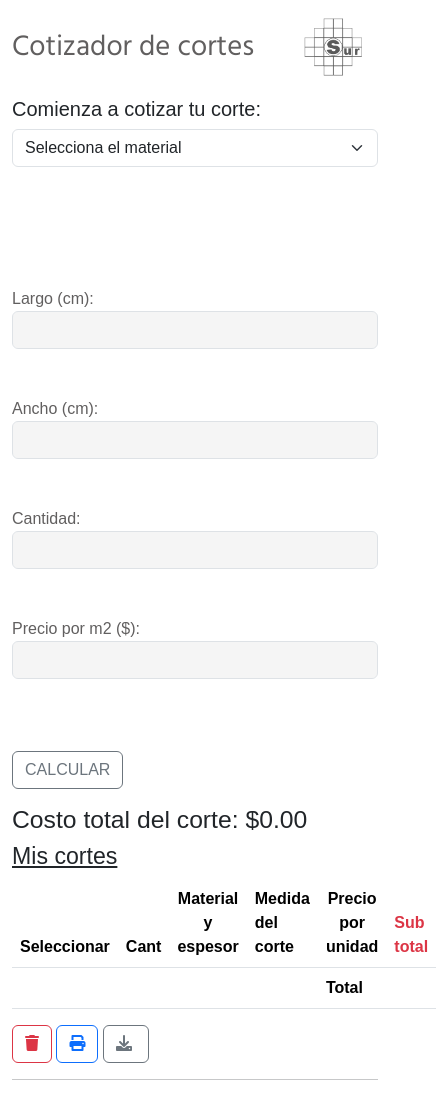
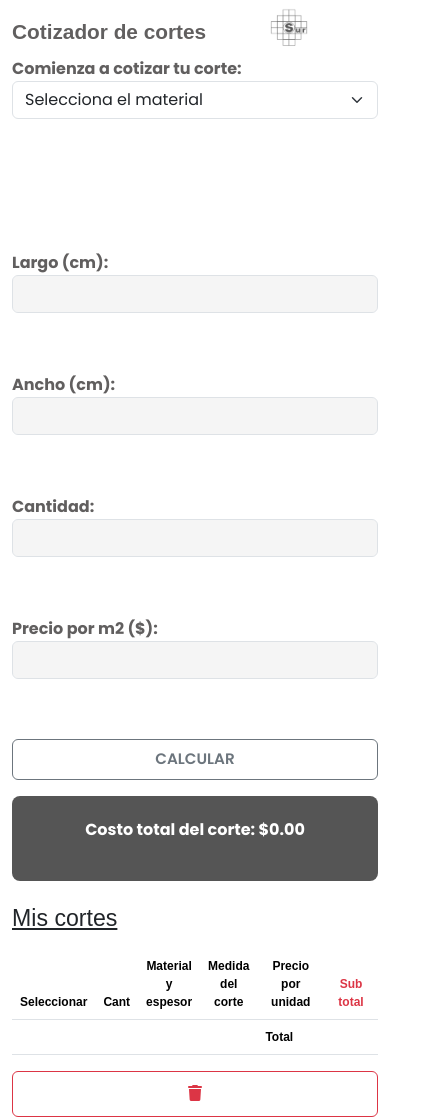
Before and after one commit to Maturojo/CotizadordeCortes, a plain HTML site: page index.html in a window 390 px wide. Shown: the top 1119 px of the page, 436 px wide, since content can reach past the window. Before the commit the page ends 1096 px from the top, so only its background shows below. Drawn offline with nearby package versions, Linux system fonts and the light colour scheme.

Commit message:
sigo agregando estilos

```diff
--- a/index.html
+++ b/index.html
@@ -10,7 +10,8 @@
     <link href="https://cdn.jsdelivr.net/npm/bootstrap@5.3.3/dist/css/bootstrap.min.css" rel="stylesheet" integrity="sha384-QWTKZyjpPEjISv5WaRU9OFeRpok6YctnYmDr5pNlyT2bRjXh0JMhjY6hW+ALEwIH" crossorigin="anonymous">
     <script src="https://cdn.jsdelivr.net/npm/bootstrap@5.3.3/dist/js/bootstrap.bundle.min.js" integrity="sha384-YvpcrYf0tY3lHB60NNkmXc5s9fDVZLESaAA55NDzOxhy9GkcIdslK1eN7N6jIeHz" crossorigin="anonymous"></script>
 
-    <link href="https://fonts.googleapis.com/css2?family=Hind:wght@400;700&display=swap" rel="stylesheet">
+    <link href="https://fonts.googleapis.com/css2?family=Poppins:wght@400;600;700&display=swap" rel="stylesheet">
+
     <link rel="stylesheet" href="/css/main.css">
 
     <!-- links para exportar a PDF -->
@@ -31,13 +32,12 @@
     </div>
     </div>
 
-    <div id="uno--" class="flex-ld-column">
-
-
-            <h5 for="tipoMadera">Comienza a cotizar tu corte:</h5>
+    <div class ="contenedor-flex">
+        <div id="info-material" class="flex-ld-column">
+                <label for="tipoMadera">Comienza a cotizar tu corte:</label>
 
                 <select class="form-select" aria-label="Default select example" id="tipoMadera">
-                <option selected value="0">Selecciona el material</option>
+                    <option id="Seleccion" selected value="0">Selecciona el material</option>
                     <option id="FF" value="8830.13" data-image="https://surmaderas.com/cotizador/imagenes/fibrofacil.jpg"  data-description="Madera MDF (fibro fácil) de diferentes espesores, ideal para trabajos de ebanistería y manualidades. Es suave, fácil de cortar y pintar, pero no es resistente a la humedad.">Fibro Fácil 3mm</option>
                     <option id="FF" value="11710.78" data-image="https://surmaderas.com/cotizador/imagenes/fibrofacil.jpg" data-description="Madera MDF (fibro fácil) de diferentes espesores, ideal para trabajos de ebanistería y manualidades. Es suave, fácil de cortar y pintar, pero no es resistente a la humedad.">Fibro Fácil 5 mm</option>
                     <option id="FF" value="16318.19" data-image="https://surmaderas.com/cotizador/imagenes/fibrofacil.jpg" data-description="Madera MDF (fibro fácil) de diferentes espesores, ideal para trabajos de ebanistería y manualidades. Es suave, fácil de cortar y pintar, pero no es resistente a la humedad.">Fibro Fácil 9 mm</option>
@@ -76,7 +76,7 @@
             </div>
         </div>
 
-    <div id="">
+        <div id="formulario-corte">
             <div class="mb-3">
                 <form>
                     <label for="alto">Largo (cm):</label>
@@ -90,21 +90,21 @@
 
                     <label for="preciometromadera">Precio por m2 ($):</label>
                     <input class="form-control" type="number" id="preciometromadera" name="preciometromadera" readonly><br><br>
-            <br>
+
                 <button type="button" class="btn btn-outline-secondary" id="CALCULAR">CALCULAR</button>
 
             </form>
 
             </div>
+        </div>
 
     </div>
 
     <div id="Piedepagina">
-        <h2>Costo total del corte: $<span id="costototalcorte">0.00</span></h2>
+        <p>Costo total del corte: $<span id="costototalcorte">0.00</span></p>
     </div>
+
     <div id="dos">
-
-
         <p id="costeUnidad" style="display: none;"> (El costo por unidad del corte es $<span id="costounidadalcorte">0.00 </span>)</p>
         <p id="agradecimiento" style="display:none;">¡Gracias por utilizar nuestra calculadora!</p>
         <p id="especificacion" style="display:none;">(En el precio se incluye el material y el corte, el mismo puede llegar a variar sin previo aviso)</p>
--- a/scss/base/_reset.scss
+++ b/scss/base/_reset.scss
@@ -6,6 +6,6 @@
     box-sizing: border-box;
     }
     body {
-    font-family: Arial, sans-serif;
+    font-family: 'Poppins', sans-serif;
     background: white;
     }
--- /dev/null
+++ b/scss/components/_footer.scss
@@ -0,0 +1,27 @@
+@use '../utils/variables' as vars;
+
+#Piedepagina {
+    background-color: vars.$primary-color;
+    border-radius: 4px;
+    margin-top: 1rem;
+    text-align: left;
+}
+
+p {
+    color: white;
+    font-weight: 700;
+    padding: 10px;
+}
+
+table {
+    font-size: 0.9rem;
+    width: 100%;
+    overflow-x: auto;
+    border-collapse: collapse;
+    margin-top: 1rem;
+
+    th, td {
+        text-align: center;
+        padding: 8px;
+    }
+    }
--- a/scss/components/_form.scss
+++ b/scss/components/_form.scss
@@ -1,9 +1,20 @@
 @use '../utils/variables' as vars;
 
+
+select {
+    color: vars.$primary-color;
+}
 .form-control {
     background-color: vars.$white;
+    gap: 2px;
 }
 
 label {
     color: vars.$primary-color;
+    font-weight: 700;
 }
+
+button {
+    background-color: vars.$white;
+    color: vars.$primary-color;
+}
--- a/scss/components/_header.scss
+++ b/scss/components/_header.scss
@@ -14,6 +14,7 @@
         margin: 0;
         font-family: 'Hind', sans-serif;
         color: vars.$primary-color;
+        font-weight: 800;
         }
 
         #logo {
--- a/scss/main.scss
+++ b/scss/main.scss
@@ -1,3 +1,6 @@
 @use 'base/reset';
 @use 'components/header';
 @use 'components/form';
+@use 'components/footer';
+@use 'utils/responsive';
+@use 'utils/variables';
--- a/scss/utils/_responsive.scss
+++ b/scss/utils/_responsive.scss
@@ -1,82 +1,156 @@
-    @media (max-width: 768px) {
-    body.container {
-        padding: 10px;
+    @media (min-width: 769px) {
+    input,
+    select {
+        font-size: 0.9rem;
+        padding: 6px 10px;
+        max-width: 400px;
     }
 
+    label {
+        font-size: 0.95rem;
+    }
+
+    #Piedepagina {
+        max-width: 400px;
+    }
+    }
+
+    @media (max-width: 768px) {
     #Encabezado {
         text-align: center;
+        padding: 1rem 0;
 
-        img#logoUp {
-        width: 100px;
+        h1 {
+        font-size: 1.6rem;
+        margin-top: 0.5rem;
+        }
+
+        #logo {
+        width: 60px;
         margin: 0 auto;
         display: block;
         }
-
-        h1 {
-        font-size: 1.5rem;
-        }
     }
 
-    select#tipoMadera,
-    input.form-control,
-    button {
-        font-size: 1rem;
-        width: 100%;
+    h5 {
+        font-size: 1.1rem;
+        font-weight: 600;
     }
 
-    #imagenMadera {
+    input,
+    select {
         width: 100%;
-        padding: 0;
+        padding: 10px;
         margin-bottom: 1rem;
+        font-size: 1rem;
+        border-radius: 8px;
     }
 
-    #tabla {
-        font-size: 0.85rem;
+    #CALCULAR {
+        width: 100%;
+        font-weight: 600;
+        padding: 10px;
+        border-radius: 6px;
+        font-size: 1rem;
+    }
+
+    #Piedepagina {
+        background-color: #555;
+        color: white;
+        padding: 1rem;
+        border-radius: 10px;
+        margin-top: 1rem;
+        text-align: center;
+        font-size: 1.2rem;
+    }
+
+    #misCortes {
+        margin-top: 1.5rem;
+    }
+
+    table {
+        width: 100%;
+        font-size: 0.9rem;
+        overflow-x: auto;
+        display: block;
 
         th,
         td {
-        padding: 5px;
+        padding: 6px;
         text-align: center;
-        }
-
-        thead {
-        display: none; // Ocultamos cabecera en móviles si hace falta
-        }
-
-        tbody tr {
-        display: block;
-        margin-bottom: 10px;
-        border: 1px solid #ccc;
-        padding: 10px;
-        }
-
-        tbody td {
-        display: flex;
-        justify-content: space-between;
-        align-items: center;
         }
     }
 
     .botones {
         display: flex;
+        justify-content: space-around;
+        flex-wrap: wrap;
+        gap: 10px;
+        margin-top: 1rem;
+
+        button {
+        flex: 1 1 30%;
+        border-radius: 6px;
+        }
+    }
+    }
+
+    @media (max-width: 480px) {
+    #Encabezado {
+        padding: 0.5rem 0;
         flex-direction: column;
-        gap: 10px;
+        text-align: center;
+
+        h1 {
+        font-size: 1.3rem;
+        margin-top: 0.5rem;
+        }
+
+        #logo {
+        width: 50px;
+        margin: 0 auto;
+        display: block;
+        }
+    }
+
+    h5 {
+        font-size: 1rem;
+        font-weight: 600;
+    }
+
+    input,
+    select {
+        width: 100%;
+        padding: 8px;
+        margin-bottom: 0.75rem;
+        font-size: 0.95rem;
+        border-radius: 6px;
+    }
+
+    #CALCULAR {
+        width: 100%;
+        padding: 8px;
+        font-size: 0.95rem;
+        border-radius: 6px;
+    }
+
+    #Piedepagina {
+        font-size: 1rem;
+        padding: 0.8rem;
+        border-radius: 8px;
+    }
+
+    table {
+        font-size: 0.75rem;
+    }
+
+    .botones {
+        flex-direction: column;
+        gap: 8px;
 
         button {
         width: 100%;
+        padding: 10px;
         }
     }
-
-    #misCortes {
-        padding: 10px 0;
     }
-
-    #Piedepagina h2 {
-        font-size: 1.2rem;
-        text-align: center;
-    }
-
-    #descripcionMadera {
-        font-size: 0.95rem;
-    }
-    }
```
Also changed, not shown: css/main.css, 1 other file. Lines whose indentation alone changed are shown as unchanged.
